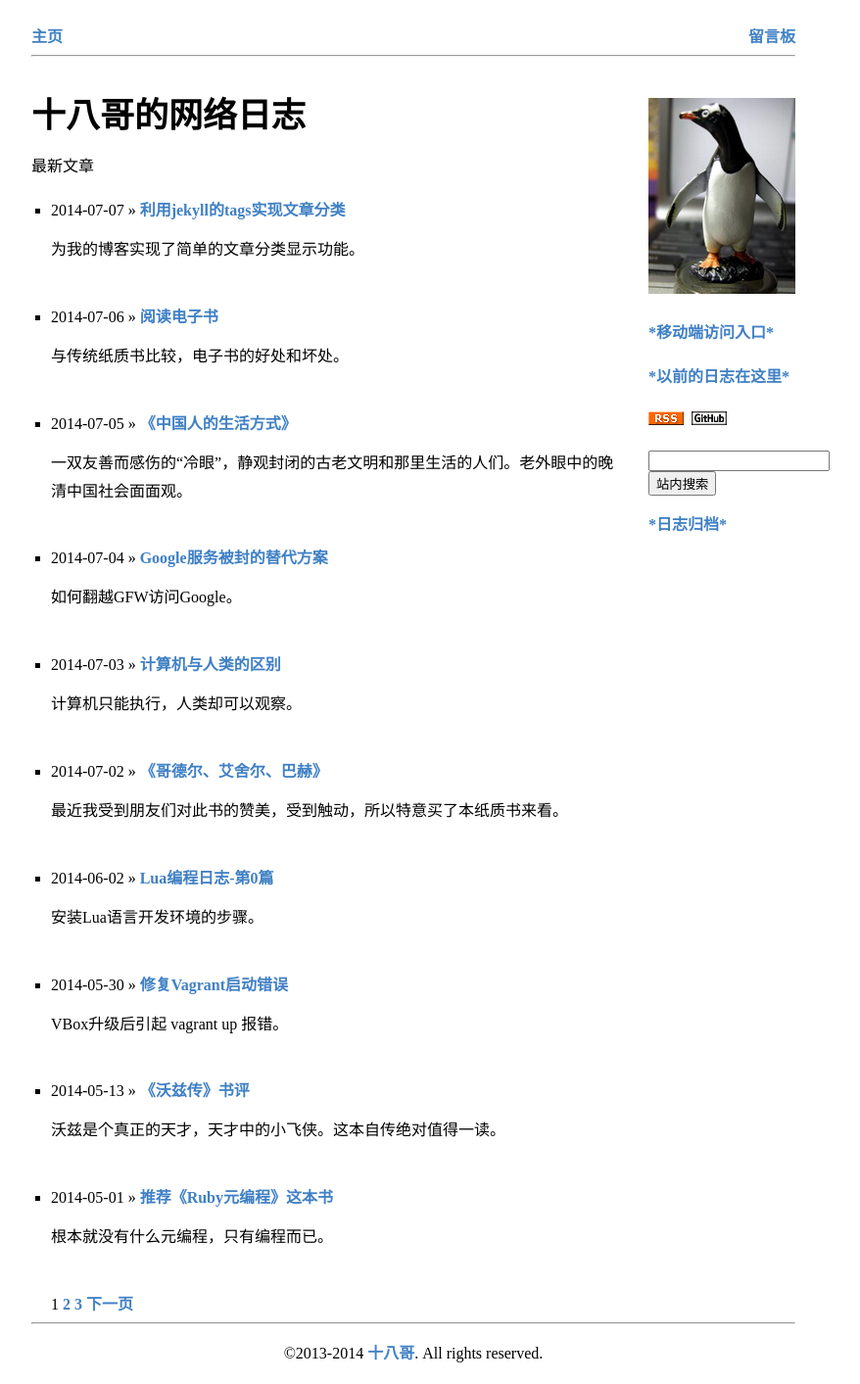
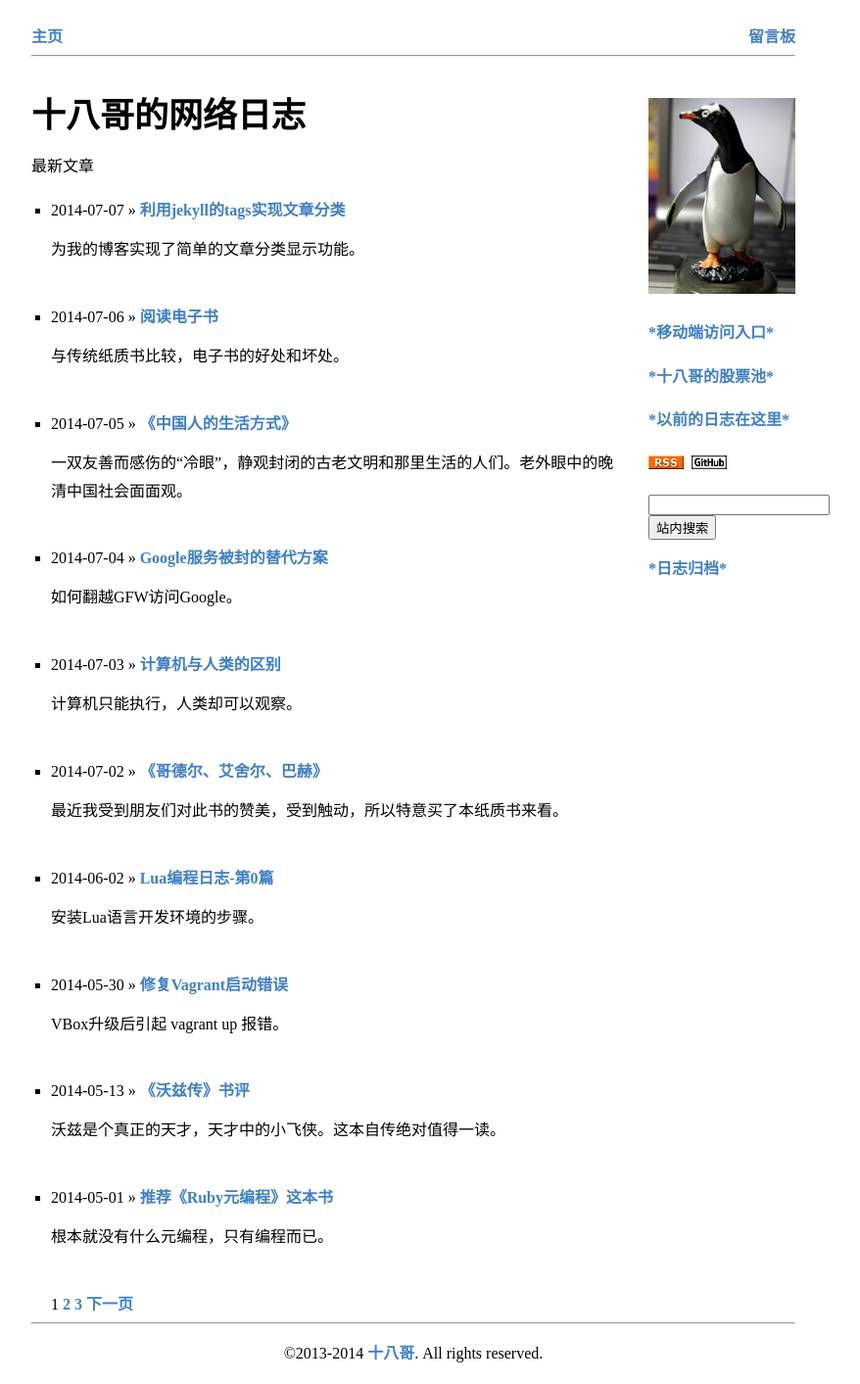
Before and after one commit to cforth/blog, a Jekyll site: the page built from index.html, in a window 1280 px wide. Shown: the whole page at 98% size, without its empty margins (218-1096 px from the left). Built offline with Jekyll 4.4.1, drawn with Linux system fonts in a browser that asks for light colours; Markdown is read by kramdown in place of the engine named in the settings; the list of posts is cut into pages by our own code; comment, search, counter and statistics services are not loaded.

Commit message:
增加了股票池链接

```diff
--- a/_layouts/main.html
+++ b/_layouts/main.html
@@ -34,6 +34,7 @@
       <br />
       <p><a href="http://weibo.com/superchaifei"><img src="{{ site.baseurl}}/my.jpg" width="150" height="200" title="十八哥的新浪微博"/></a></p>
       <p><a href="http://siteapp.baidu.com/webapp/cfishacker.com/blog/">*移动端访问入口*</a></p>
+      <p><a href="http://cfishacker.com/stock/">*十八哥的股票池*</a></p>
       <p><a href="http://www.douban.com/people/fiahc/notes">*以前的日志在这里*</a></p>
       <p><a href="{{ site.baseurl}}/atom.xml" rel="alternate" title="Atom Rss" type="application/atom+xml"><img src="{{ site.baseurl}}/ct_rss.gif" width="36" height="14"></a>&nbsp;&nbsp;<a href="https://github.com/cforth" title="GitHub"><img src="{{ site.baseurl }}/github.gif" width="36" height="14"></a></p>
 
```
